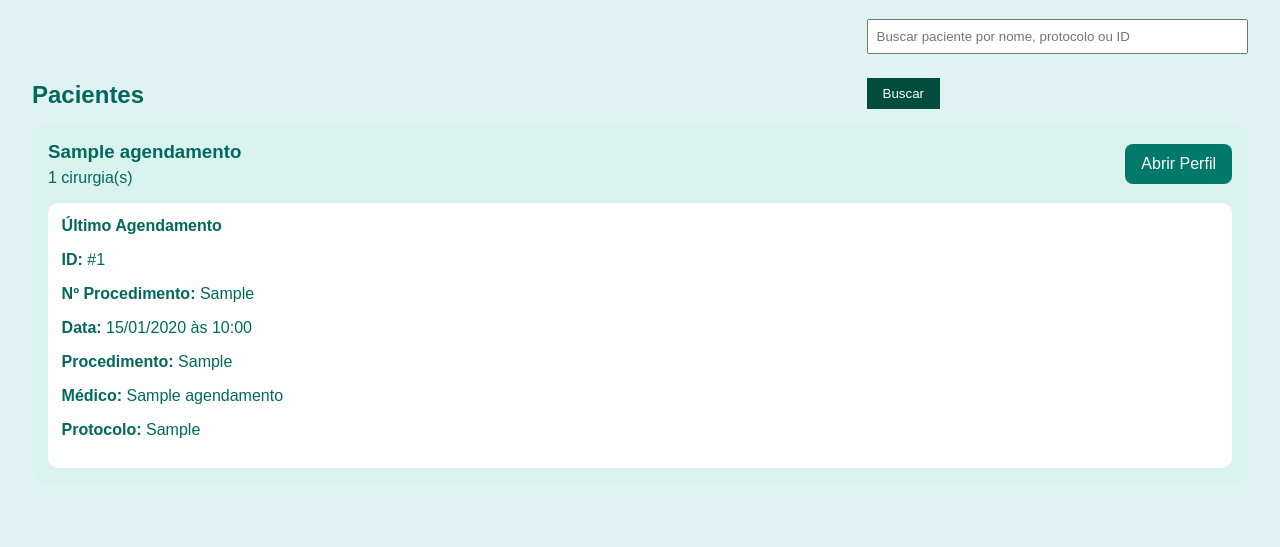
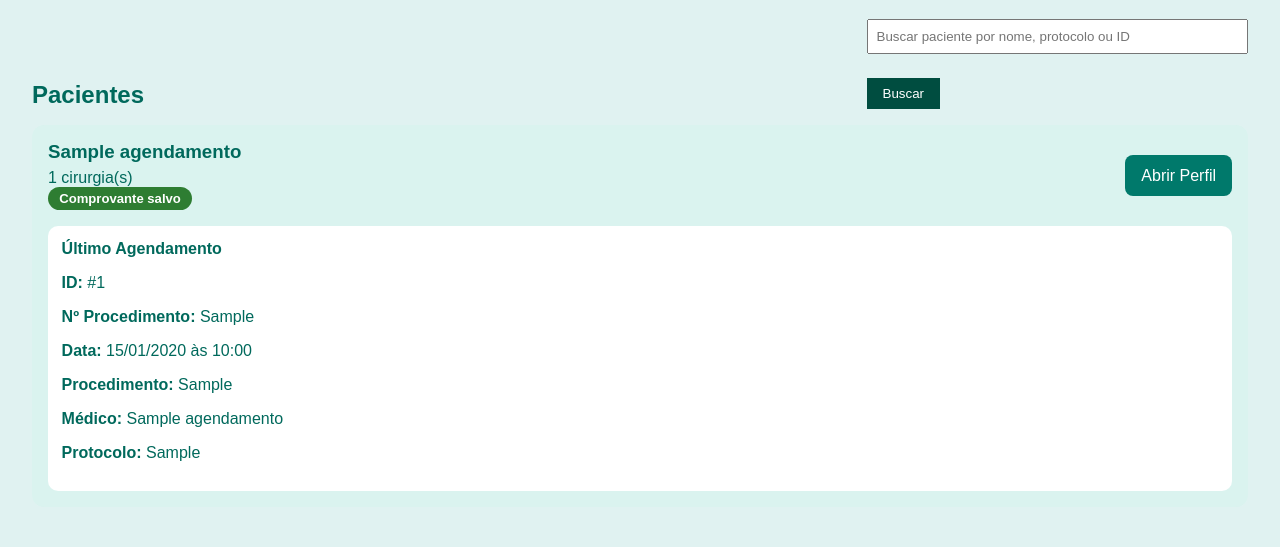
Before and after one commit to mugO-Stuff/mine, a Flask app: page /pacientes in a window 1280 px wide. Shown: the part 113-660 px from the top of the page. Run offline with Flask 3, Linux system fonts and the light colour scheme; a user stored in the database is signed in; tables that the repository leaves empty hold one stand-in row (values such as "Sample post").

Commit message:
ux: improve logout back behavior and payment profile flow

```diff
--- a/app.py
+++ b/app.py
@@ -199,6 +199,15 @@ def inject_user():
 def keep_session_persistent():
     if 'user_id' in session:
         session.permanent = True
+
+@app.after_request
+def disable_html_cache(response):
+    # Prevent browser back-button from showing stale authenticated pages.
+    if response.mimetype == 'text/html':
+        response.headers['Cache-Control'] = 'no-store, no-cache, must-revalidate, max-age=0'
+        response.headers['Pragma'] = 'no-cache'
+        response.headers['Expires'] = '0'
+    return response
 
 def get_csrf_token():
     token = session.get('_csrf_token')
@@ -1490,6 +1499,7 @@ def paciente(id):
     protocolo_paciente = next((item.protocolo for item in agendamentos_paciente if item.protocolo), None)
     whatsapp_paciente = next((item.whatsapp_paciente for item in agendamentos_paciente if item.whatsapp_paciente), None)
     return_context = build_paciente_return_params(agendamento=agendamento, source=request.args)
+    focus_pagamentos = (request.args.get('focus') or '').strip().lower() == 'pagamentos'
 
     can_manage = user_can_manage_agendamentos(user)
     can_access_pagamentos = user_can_access_pagamentos(user)
@@ -1598,7 +1608,9 @@ def paciente(id):
 
         db.session.commit()
         flash('Pagamento da cirurgia vinculado com sucesso.')
-        return redirect(url_for('paciente', id=agendamento_pagamento.id, **build_paciente_return_params(agendamento=agendamento_pagamento, source=request.form)))
+        redirect_params = build_paciente_return_params(agendamento=agendamento_pagamento, source=request.form)
+        redirect_params['focus'] = 'pagamentos'
+        return redirect(url_for('paciente', id=agendamento_pagamento.id, **redirect_params))
 
     agendamento_ids = [item.id for item in agendamentos_paciente]
     comprovantes = Comprovante.query.filter(
@@ -1615,6 +1627,7 @@ def paciente(id):
         comprovantes=comprovantes,
         can_manage=can_manage,
         can_access_pagamentos=can_access_pagamentos,
+        focus_pagamentos=focus_pagamentos,
         return_context=return_context,
     )
 
@@ -1680,7 +1693,9 @@ def editar_comprovante(comprovante_id):
 
         db.session.commit()
         flash('Comprovante atualizado com sucesso.')
-        return redirect(url_for('paciente', id=agendamento.id, **build_paciente_return_params(agendamento=agendamento, source=request.form)))
+        redirect_params = build_paciente_return_params(agendamento=agendamento, source=request.form)
+        redirect_params['focus'] = 'pagamentos'
+        return redirect(url_for('paciente', id=agendamento.id, **redirect_params))
 
     return render_template(
         'edit_comprovante.html',
@@ -1734,6 +1749,8 @@ def pacientes():
     ).all()
 
     pacientes_map = {}
+    paciente_agendamento_ids = {}
+    all_agendamento_ids = []
     for agendamento in agendamentos:
         nome = (agendamento.nome_paciente or '').strip()
         if not nome:
@@ -1752,6 +1769,7 @@ def pacientes():
                 'nome_paciente': nome,
                 'perfil_id': agendamento.id,
                 'qtd_cirurgias': 0,
+                'tem_comprovante': False,
                 'ultimo_agendamento': {
                     'id': agendamento.id,
                     'numero_procedimento': agendamento.numero_procedimento,
@@ -1762,9 +1780,23 @@ def pacientes():
                     'protocolo': agendamento.protocolo,
                 },
             }
+            paciente_agendamento_ids[key] = []
 
         paciente_item = pacientes_map[key]
         paciente_item['qtd_cirurgias'] += 1
+        paciente_agendamento_ids[key].append(agendamento.id)
+        all_agendamento_ids.append(agendamento.id)
+
+    if all_agendamento_ids:
+        agendamento_ids_comprovante = {
+            item[0] for item in db.session.query(Comprovante.agendamento_id)
+            .filter(Comprovante.agendamento_id.in_(all_agendamento_ids))
+            .distinct()
+            .all()
+        }
+        for key, ids in paciente_agendamento_ids.items():
+            if any(ag_id in agendamento_ids_comprovante for ag_id in ids):
+                pacientes_map[key]['tem_comprovante'] = True
 
     pacientes_data = sorted(pacientes_map.values(), key=lambda p: p['nome_paciente'].lower())
 
--- a/static/css/style.css
+++ b/static/css/style.css
@@ -1142,8 +1142,8 @@ main {
 }
 
 .status-pago {
-    background-color: #c8e6c9;
-    color: #1b5e20;
+    background-color: #2e7d32;
+    color: #ffffff;
 }
 
 .status-pendente {
@@ -1677,6 +1677,11 @@ button {
 
 .action-link.reject {
     background-color: #bf360c;
+}
+
+form .action-link {
+    border: none;
+    cursor: pointer;
 }
 
 .action-link:hover,
--- a/templates/base.html
+++ b/templates/base.html
@@ -27,12 +27,14 @@
 </head>
 <body>
     <header>
+        {% if current_user %}
         <button type="button" class="header-legend-btn" id="legendToggle" aria-label="Abrir legenda de status">!</button>
+        {% endif %}
         <h1>AGENDAMENTOS</h1>
         <nav class="header-nav">
+        {% if current_user %}
       <a href="{{ url_for('index') }}" class="header-home-link" aria-label="Página inicial">🏠</a>
       <button type="button" class="header-back-link" onclick="goToPreviousPage()">Voltar</button>
-        {% if current_user %}
             {% if current_user.cargo == 'admin' or current_user.grau == 3 %}
                 <a href="{{ url_for('admin') }}">Admin</a>
             {% endif %}
@@ -226,7 +228,6 @@
       }
 
       async function registerPushForLoggedUser(registration) {
-        {% if current_user %}
         if (!('PushManager' in window) || !('Notification' in window)) {
           return;
         }
@@ -266,7 +267,6 @@
         } catch (error) {
           // Falha silenciosa para não afetar a navegação.
         }
-        {% endif %}
       }
 
       if ('serviceWorker' in navigator) {
--- a/templates/pacientes.html
+++ b/templates/pacientes.html
@@ -21,6 +21,9 @@
                         <div>
                             <h3>{{ paciente.nome_paciente }}</h3>
                             <p>{{ paciente.qtd_cirurgias }} cirurgia(s)</p>
+                            {% if paciente.tem_comprovante %}
+                                <span class="status-badge status-pago">Comprovante salvo</span>
+                            {% endif %}
                         </div>
                         {% if paciente.perfil_id %}
                             <a class="secondary-btn" href="{{ url_for('paciente', id=paciente.perfil_id, q=search) }}">Abrir Perfil</a>
```
Also changed, not shown: templates/paciente.html (+12 -3 lines).
